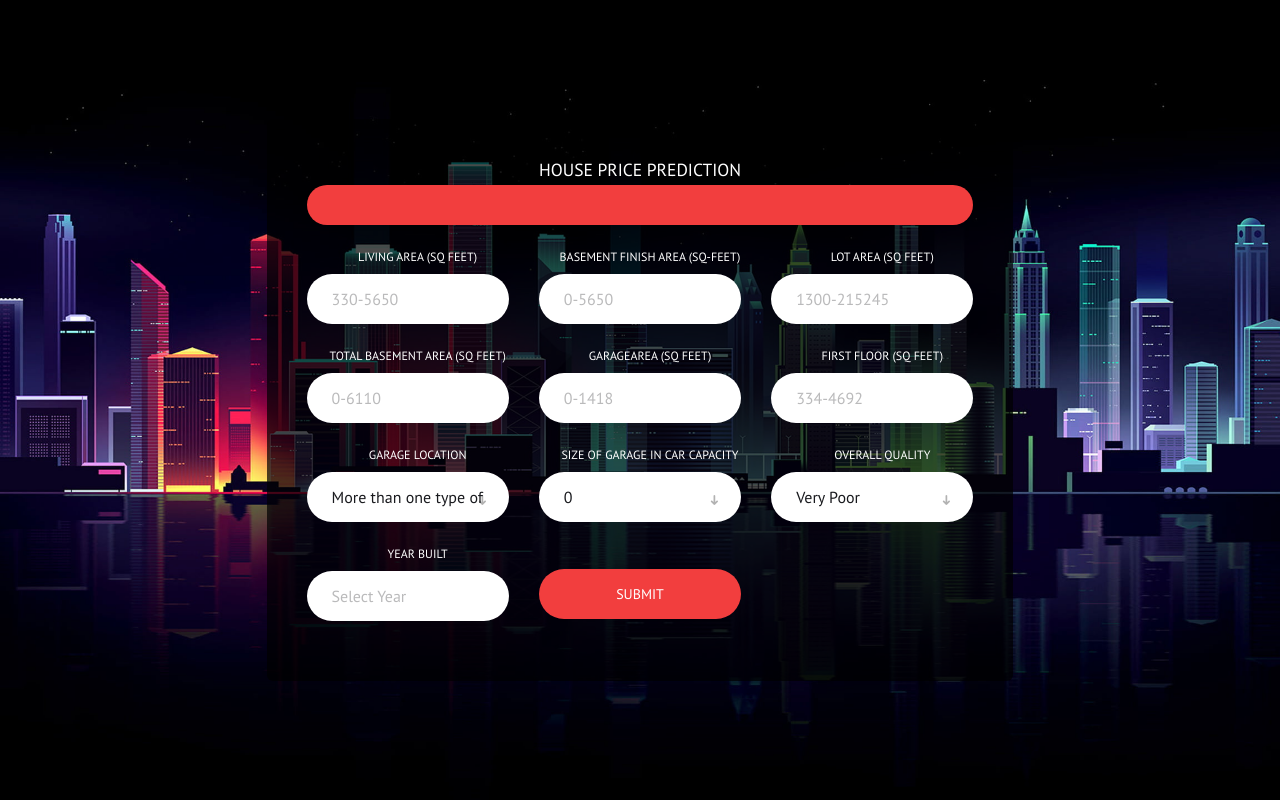
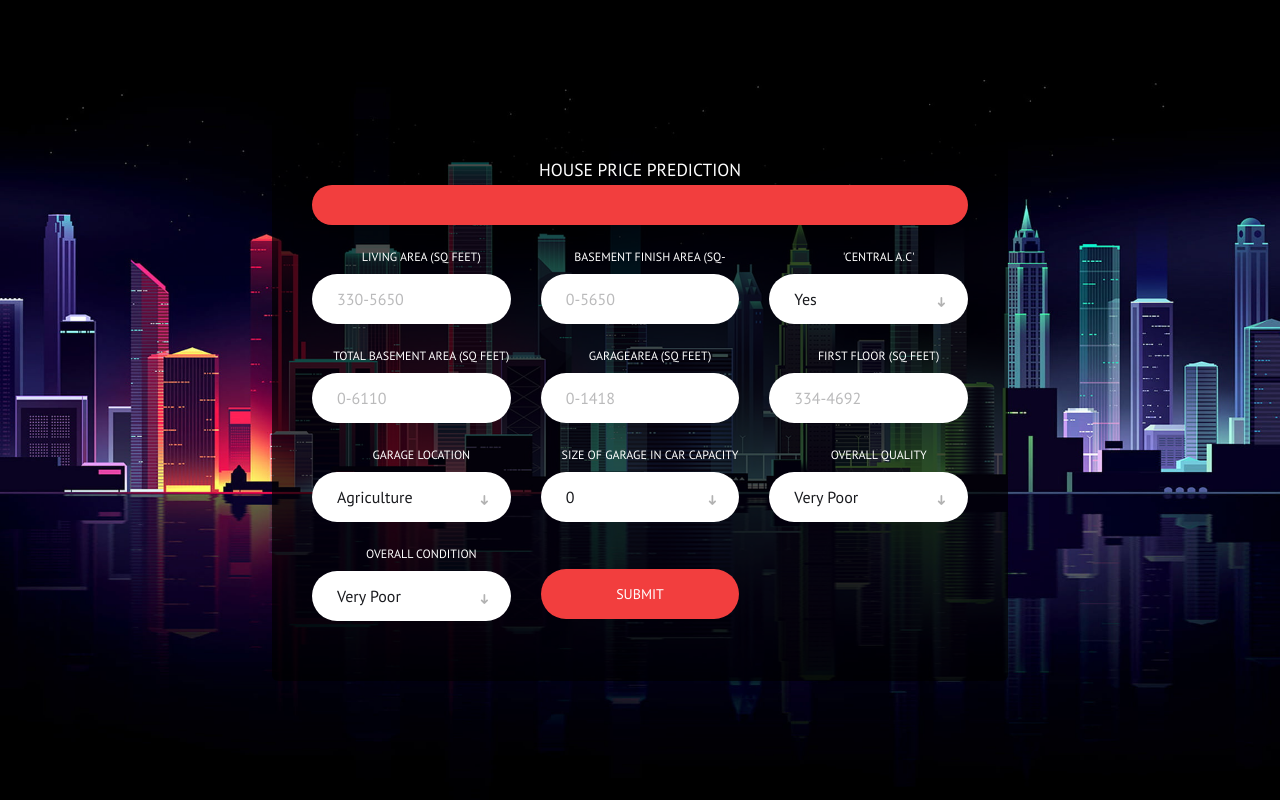
Before and after one commit to hjskhan/HouseRentDeploy, a Flask app: page / in a window 1280 px wide. Run offline with Flask 3, Linux system fonts and the light colour scheme; parts of the project's set-up code (start-up, migrations or seed data) failed here and were passed over; some libraries are stand-ins or nearby versions.

Commit message:
app.py updated

```diff
--- a/app.py
+++ b/app.py
@@ -1,59 +1,15 @@
 import numpy as np
 import pandas as pd
 from flask import Flask, request, render_template
-import pickle
+import pickle,os,sys
+from src.components.test_transformtion import input_transformer
+from src.components.inverse_trnfm_pred import inverse_trnsform
+from src.components.predictor import predict
+
+
+from src.utils import load_object
 
 app = Flask(__name__, template_folder="templates")
-model = pickle.load(open('model.pkl', 'rb'))
-
-# Define the log transformation function
-def log_transform(x):
-    return np.log(int(x)+1)
-
-# Define the min-max scaling function
-def min_max_scale(x, min_val, max_val):
-    return (x - min_val) / (max_val - min_val)
-
-# Preprocess the input data
-def preprocess_input(input_data):
-
-     # Convert relevant columns to integers
-    input_data['OverallQual'] = input_data['OverallQual'].astype(int)
-    input_data['GarageCars'] = input_data['GarageCars'].astype(int)
-    input_data['YearBuilt'] = input_data['YearBuilt'].astype(int)
-    input_data['GarageType'] = input_data['GarageType'].astype(int)
-
-    # Log transform the continuous variables
-    continuous_columns = ['GrLivArea', 'firstFlrSF', 'TotalBsmtSF', 'GarageArea', 'BsmtFinSF1', 'LotArea']
-
-    input_data[continuous_columns] = input_data[continuous_columns].apply(log_transform)
-
-    # Manual min-max scaling
-    min_vals = {'OverallQual': 1, 'GrLivArea': 5.814131, 'GarageCars': 0, 'firstFlrSF': 5.814131, 'TotalBsmtSF': 0,
-                'GarageArea': 0, 'YearBuilt': 1872, 'BsmtFinSF1': 0, 'LotArea': 7.170888, 'GarageType': 0}
-    max_vals = {'OverallQual': 10, 'GrLivArea': 8.638171, 'GarageCars': 4, 'firstFlrSF': 8.453827, 'TotalBsmtSF': 8.717846,
-                'GarageArea': 7.257708,  'YearBuilt': 2010,'BsmtFinSF1': 8.638525, 'LotArea': 12.279537, 'GarageType': 6}
-
-    input_data = input_data.apply(lambda x: min_max_scale(x, min_vals[x.name], max_vals[x.name]))
-
-    return input_data
-
-
-# Define the inverse log transformation function
-def inverse_log_transform(x):
-    return np.exp(x) - 1
-
-# Define the inverse min-max scaling function
-def inverse_min_max_scale(x, min_val, max_val):
-    return ((x * (max_val - min_val)) + min_val)
-
-# Reverse the preprocessing transformations for the predicted value
-def reverse_transform(prediction):
-    min_val = 10.460270761075149
-    max_val = 13.534474352733596
-    prediction = inverse_min_max_scale(prediction, min_val, max_val)
-    prediction = round(inverse_log_transform(prediction))
-    return prediction
 
 @app.route('/')
 def home():
@@ -61,12 +17,45 @@
 
 @app.route('/predict', methods=['POST'])
 def predict():
-    data = request.form.to_dict()
-    df = pd.DataFrame(data, index=[0])
-    preprocessed_data = preprocess_input(df)
-    prediction = model.predict(preprocessed_data[['OverallQual', 'GrLivArea', 'GarageCars', 'firstFlrSF', 'TotalBsmtSF',
-                                                  'GarageArea', 'YearBuilt', 'BsmtFinSF1', 'LotArea', 'GarageType']])
-    prediction = reverse_transform(prediction[0])
+
+    GrLivArea = int(request.form['GrLivArea'])
+    BsmtFinSF1 = int(request.form['BsmtFinSF1'])
+    CentralAir = request.form['CentralAir']
+    TotalBsmtSF = int(request.form['TotalBsmtSF'])
+    GarageArea = int(request.form['GarageArea'])
+    firstFlrSF = int(request.form['firstFlrSF'])
+    MSZoning = request.form['MSZoning']
+    GarageCars = int(request.form['GarageCars'])
+    OverallQual = int(request.form['OverallQual'])
+    OverallCond = int(request.form['OverallCond'])
+    data = {
+    'OverallQual': [OverallQual],
+    'GrLivArea': [GrLivArea],
+    'TotalBsmtSF': [TotalBsmtSF],
+    'GarageCars': [GarageCars],
+    'GarageArea': [GarageArea],
+    'firstFlrSF': [firstFlrSF],
+    'BsmtFinSF1': [BsmtFinSF1],
+    'MSZoning': [MSZoning],
+    'CentralAir': [CentralAir],
+    'OverallCond': [OverallCond]
+    }
+
+    # data = request.form.to_dict()
+    df = pd.DataFrame(data)
+
+    feature_file_path = os.path.join('artifacts','features.pkl')
+    features  = load_object(feature_file_path)
+    # input transformation
+    input_tranform = input_transformer()
+    trnsfm_df = input_tranform.input_transform_generator(X_test=df, features=features)
+    #predition
+    model_file_path =  os.path.join('artifacts','model.pkl')
+    model  = load_object(model_file_path)
+    prediction = model.predict(trnsfm_df)
+    #inverse transformation
+    prediction = np.round(inverse_trnsform.inverse_transform_generator(prediction[0]))
+
     return render_template('index.html', prediction_text=f"House Price is {prediction}")
 
 if __name__ == "__main__":
--- a/src/components/feature_selection.py
+++ b/src/components/feature_selection.py
@@ -11,7 +11,7 @@
 
 @dataclass
 class feature_config:
-    fs_file_path = os.path.join('artifacts', 'feature_selector.pkl')
+    fs_file_path = os.path.join('artifacts', 'features.pkl')
 
 class feature_selection:
     def __init__(self) -> None:
@@ -31,7 +31,7 @@
 
             save_object(
                 file_path=self.fs_confg.fs_file_path,
-                obj=model
+                obj=feature
             )
             return feature
         except Exception as e:
--- /dev/null
+++ b/src/components/features.txt
@@ -0,0 +1,4 @@
+['OverallQual', 'GrLivArea', 'GarageCars', 'firstFlrSF', 'TotalBsmtSF', 'GarageArea', 'YearBuilt', 'BsmtFinSF1', 'LotArea', 'GarageType']
+
+['OverallQual', 'GrLivArea', 'GarageCars', 'firstFlrSF', 'TotalBsmtSF', 'GarageArea', 'OverallCond', 'BsmtFinSF1', 'CentralAir', 'MSZoning']
+These are the features finalised by our model
--- a/src/main.py
+++ b/src/main.py
@@ -13,7 +13,7 @@
 
 if __name__=='__main__':
     obj = DataIngestion()
-    train_data, test_data = obj.initiate()
+    train_data, test_data = obj.initiate()# these are paths to data
 
     train_transf = DataTransformer()
     X_train,y_train = train_transf.initiate_transf(train_data)
@@ -22,8 +22,10 @@
     features = feature_select.feature_selection_generator(data=X_train, y_target=y_train)
     print(features)
 
+
     test_transf = input_transformer()
-    X_test , Y_test= test_transf.input_transform_generator(test_data, features)
+    X_test = test_transf.read_test_data(test_data)
+    X_test , Y_test= test_transf.input_transform_generator(X_test, features)
 
     model_fitter = model_fitting()
     X_train = X_train[features]
--- a/templates/index.html
+++ b/templates/index.html
@@ -48,9 +48,13 @@
 							</div>
 							<div class="col-md-4">
 								<div class="form-group">
-									<span class="form-label" for="LotArea">Lot Area (sq feet)</span>
-									<input class="form-control" type="number" min="1300" max="215245" id="LotArea" name="LotArea"
-										required="required" placeholder="1300-215245">
+									<span class="form-label" for='CentralAir'>'Central A.C'</span>
+									<select class="form-control" id='CentralAir' name='CentralAir' required="required"
+										placeholder="choose">
+										<option value="Y">Yes</option>
+										<option value="N">No</option>
+									</select>
+									<span class="select-arrow"></span>
 								</div>
 							</div>
 						</div>
@@ -80,16 +84,17 @@
 						<div class="row">
 							<div class="col-md-4">
 								<div class="form-group">
-									<span class="form-label" for="GarageType">Garage location</span>
-									<select class="form-control" id="GarageType" name="GarageType" required="required"
+									<span class="form-label" for="MSZoning">Garage location</span>
+									<select class="form-control" id="MSZoning" name="MSZoning" required="required"
 										placeholder="choose">
-										<option value="0">More than one type of garage</option>
-										<option value="1">Attached to home</option>
-										<option value="2">Basement Garage</option>
-										<option value="3">Built-In (Garage part of house)</option>
-										<option value="4">Car Port</option>
-										<option value="5">Detached from home</option>
-										<option value="6">No Garage</option>
+										<option value="A">Agriculture</option>
+										<option value="C">Commercial</option>
+										<option value="FV">Floating Village Residential</option>
+										<option value="I">Industrial</option>
+										<option value="RH">Residential High Density</option>
+										<option value="RL">Residential Low Density</option>
+										<option value="RP">Residential Low Density Park</option>
+										<option value="RM">Residential Medium Density</option>
 									</select>
 									<span class="select-arrow"></span>
 								</div>
@@ -132,31 +137,22 @@
 						<div class="row">
 							<div class="col-md-4">
 								<div class="form-group">
-									<span class="form-label" for="YearBuilt">Year Built</span>
-									<input class="form-control" type="number" name="YearBuilt" id="datepicker"
-										placeholder="Select Year" required>
+									<span class="form-label" for="OverallCond">Overall Condition</span>
+									<select class="form-control" id="OverallCond" name="OverallCond"
+										required="required">
+										<option value="1">Very Poor</option>
+										<option value="2">Poor</option>
+										<option value="3">Fair</option>
+										<option value="4">Below Average</option>
+										<option value="5">Average</option>
+										<option value="6">Above Average</option>
+										<option value="7">Good</option>
+										<option value="8">Very Good</option>
+										<option value="9">Excellent</option>
+										<option value="10">Very Excellent</option>
+									</select>
 									<span class="select-arrow"></span>
-									<!-- Bootstrap JS -->
-									<script src="https://code.jquery.com/jquery-3.3.1.slim.min.js"></script>
-									<script
-										src="https://cdnjs.cloudflare.com/ajax/libs/popper.js/1.14.7/umd/popper.min.js"></script>
-									<script
-										src="https://stackpath.bootstrapcdn.com/bootstrap/4.3.1/js/bootstrap.min.js"></script>
-									<!-- Bootstrap Datepicker JS -->
-									<script
-										src="https://cdnjs.cloudflare.com/ajax/libs/bootstrap-datepicker/1.9.0/js/bootstrap-datepicker.min.js"></script>
 
-									<script>
-										$(document).ready(function () {
-											$('#datepicker').datepicker({
-												format: "yyyy",
-												viewMode: "years",
-												minViewMode: "years",
-												startDate: '1872',
-												endDate: '2010'
-											});
-										});
-									</script>
 								</div>
 							</div>
 							<div class="col-md-4">
```
Also changed, not shown: src/components/test_transformtion.py (+9 -3 lines), templates/Readme.txt (added), 4 other files.
